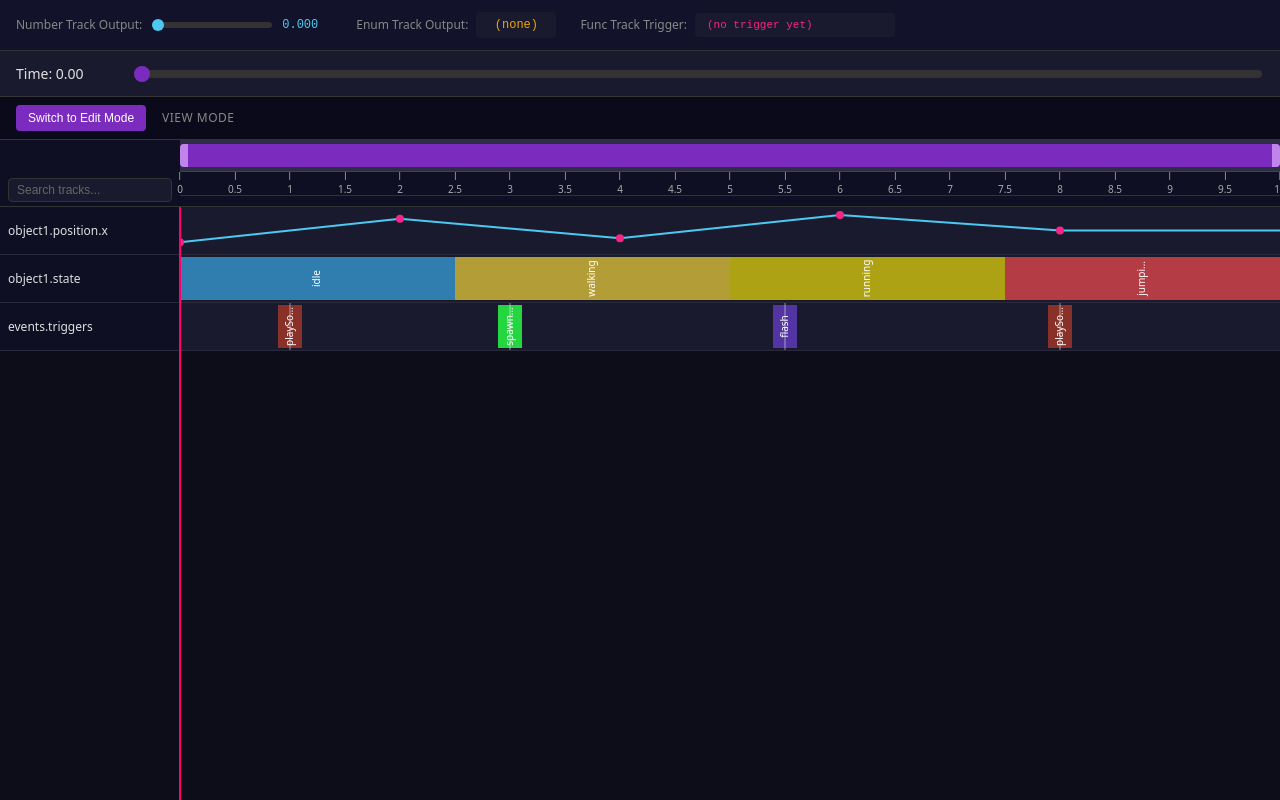
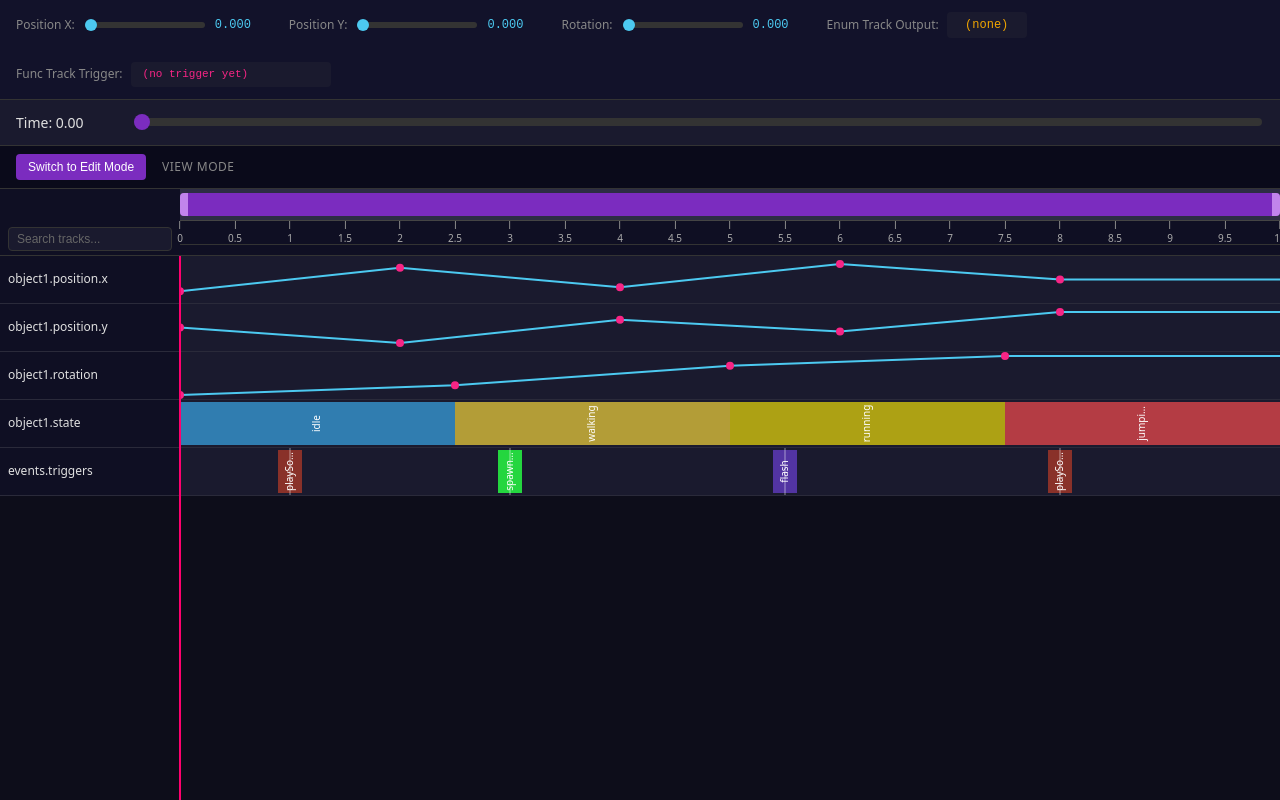
Before and after one commit to AvneeshSarwate/animationEditor, a Vue app: page / in a window 1280 px wide. Built offline with nearby package versions, Linux system fonts and the light colour scheme.

Commit message:
multi number track edit data

```diff
--- a/src/App.vue
+++ b/src/App.vue
@@ -8,6 +8,8 @@ const currentTime = ref(0)
 
 // Demo state - controlled by track callbacks
 const numberSliderValue = ref(0)
+const numberSliderValue2 = ref(0)
+const numberSliderValue3 = ref(0)
 const enumDisplayValue = ref('')
 const funcTriggerLog = ref('')
 
@@ -26,6 +28,39 @@ const mockNumberTrack: TrackDef = {
   high: 1,
   updateNumber: (v) => {
     numberSliderValue.value = v
+  },
+}
+
+const mockNumberTrack2: TrackDef = {
+  name: 'object1.position.y',
+  fieldType: 'number',
+  data: [
+    { time: 0, element: 0.5 },
+    { time: 2, element: 0.1 },
+    { time: 4, element: 0.7 },
+    { time: 6, element: 0.4 },
+    { time: 8, element: 0.9 },
+  ],
+  low: 0,
+  high: 1,
+  updateNumber: (v) => {
+    numberSliderValue2.value = v
+  },
+}
+
+const mockNumberTrack3: TrackDef = {
+  name: 'object1.rotation',
+  fieldType: 'number',
+  data: [
+    { time: 0, element: 0 },
+    { time: 2.5, element: 0.25 },
+    { time: 5, element: 0.75 },
+    { time: 7.5, element: 1 },
+  ],
+  low: 0,
+  high: 1,
+  updateNumber: (v) => {
+    numberSliderValue3.value = v
   },
 }
 
@@ -61,6 +96,8 @@ const mockFuncTrack: TrackDef = {
 onMounted(() => {
   if (editorRef.value) {
     editorRef.value.addTrack(mockNumberTrack)
+    editorRef.value.addTrack(mockNumberTrack2)
+    editorRef.value.addTrack(mockNumberTrack3)
     editorRef.value.addTrack(mockEnumTrack)
     editorRef.value.addTrack(mockFuncTrack)
   }
@@ -78,7 +115,7 @@ function onSliderInput(e: Event) {
     <!-- Demo display panel -->
     <div class="demo-panel">
       <div class="demo-item">
-        <label>Number Track Output:</label>
+        <label>Position X:</label>
         <input
           type="range"
           min="0"
@@ -89,6 +126,32 @@ function onSliderInput(e: Event) {
           class="demo-slider"
         />
         <span class="demo-value">{{ numberSliderValue.toFixed(3) }}</span>
+      </div>
+      <div class="demo-item">
+        <label>Position Y:</label>
+        <input
+          type="range"
+          min="0"
+          max="1"
+          step="0.001"
+          :value="numberSliderValue2"
+          disabled
+          class="demo-slider"
+        />
+        <span class="demo-value">{{ numberSliderValue2.toFixed(3) }}</span>
+      </div>
+      <div class="demo-item">
+        <label>Rotation:</label>
+        <input
+          type="range"
+          min="0"
+          max="1"
+          step="0.001"
+          :value="numberSliderValue3"
+          disabled
+          class="demo-slider"
+        />
+        <span class="demo-value">{{ numberSliderValue3.toFixed(3) }}</span>
       </div>
       <div class="demo-item">
         <label>Enum Track Output:</label>
```
